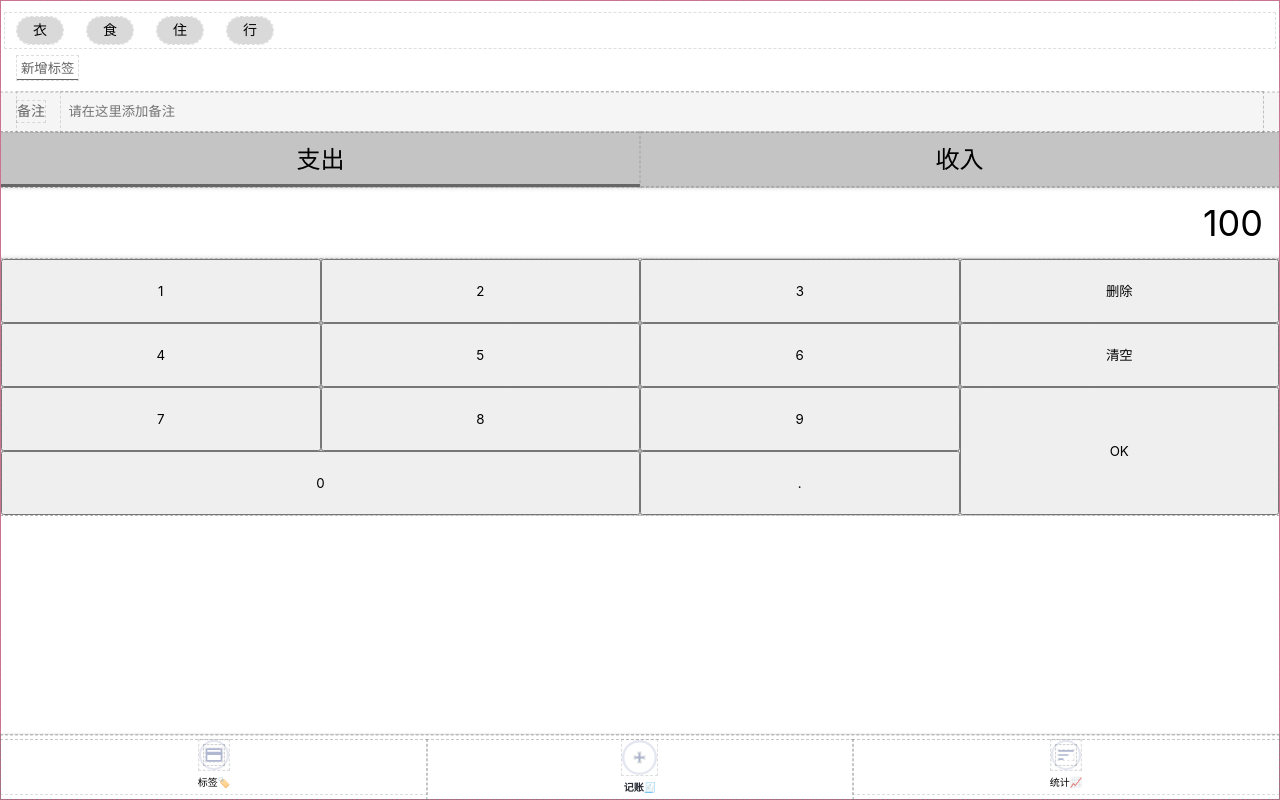
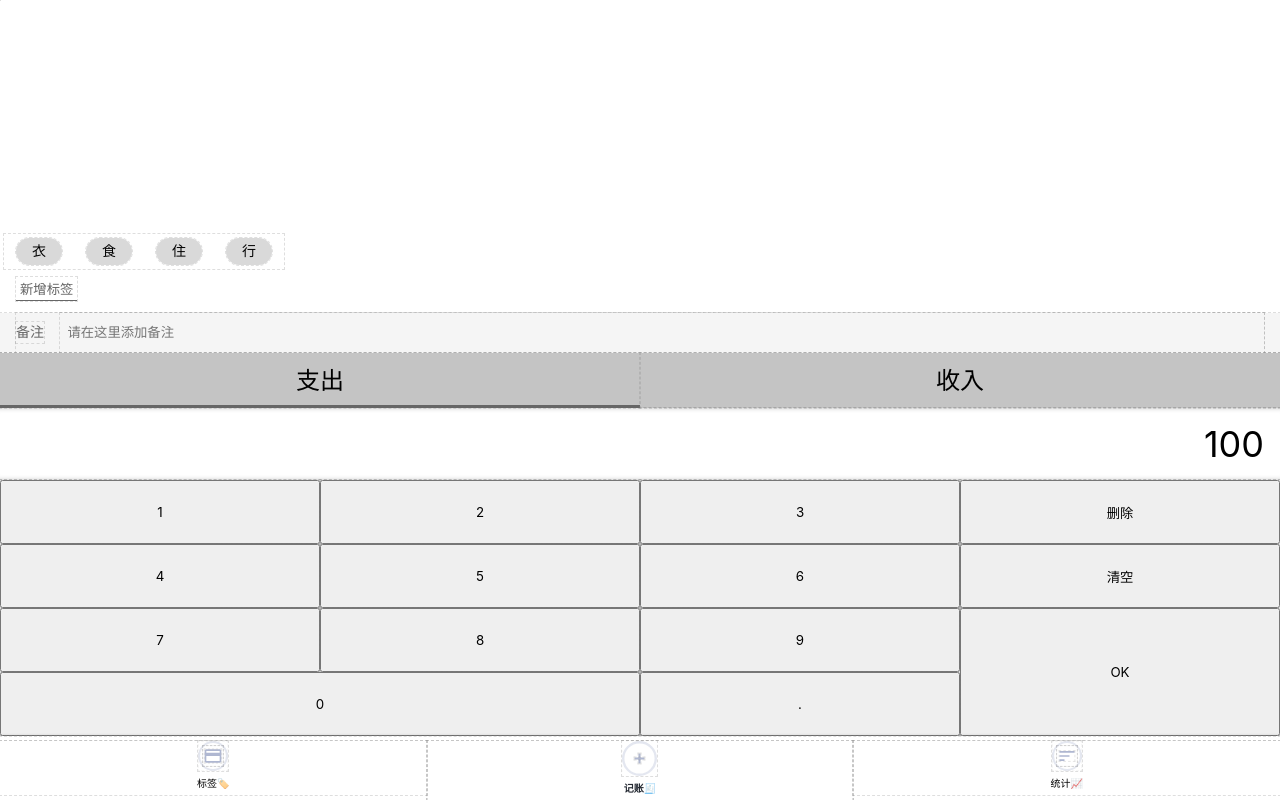
Before and after one commit to oSIBERIAo/Bookkeeping, a React app: page /#/money in a window 1280 px wide. Built offline with nearby package versions, Linux system fonts and the light colour scheme.

Commit message:
Money.tsx > NumberPadSection CSS 样式

```diff
--- a/src/components/Layout.tsx
+++ b/src/components/Layout.tsx
@@ -3,7 +3,7 @@
 import styled from "styled-components"
 
 const Wrapper = styled.div`
-    border: 1px solid palevioletred;
+    //border: 1px solid palevioletred;
     min-height: 100vh;
     display: flex;
     flex-direction: column;
@@ -13,13 +13,16 @@
     overflow: auto;
 `
 
-type Props = { children: React.ReactNode }
+type Props = {
+  children: React.ReactNode
+  className?: string
+}
 
 const Layout = (props: Props) => {
     return (
         <Wrapper>
-            <Main>{props.children}</Main>
-            <Nav />
+          <Main className={props.className}>{props.children}</Main>
+          <Nav />
         </Wrapper>
     )
 }
--- a/src/views/Money.tsx
+++ b/src/views/Money.tsx
@@ -5,6 +5,11 @@
 const TagsSection = styled.section`
     background-color: #fff;
     padding: 12px 16px;
+    flex-grow: 1;
+    display: flex;
+    flex-direction: column;
+    justify-content: flex-end;
+    align-items: flex-start;
     ol {
         margin: 0 -12px;
         li {
@@ -97,9 +102,13 @@
     }
 `
 
+const MyLayout = styled(Layout)`
+    display: flex;
+    flex-direction: column;
+`
 const Money = () => {
     return (
-        <Layout>
+      <MyLayout>
           <TagsSection>
               <ol>
                   <li>衣</li>
@@ -140,7 +149,7 @@
                     <button>.</button>
                 </div>
             </NumberPadSection>
-        </Layout>
+      </MyLayout>
     )
 }
 export { Money }
```
Lines whose indentation alone changed are shown as unchanged.
